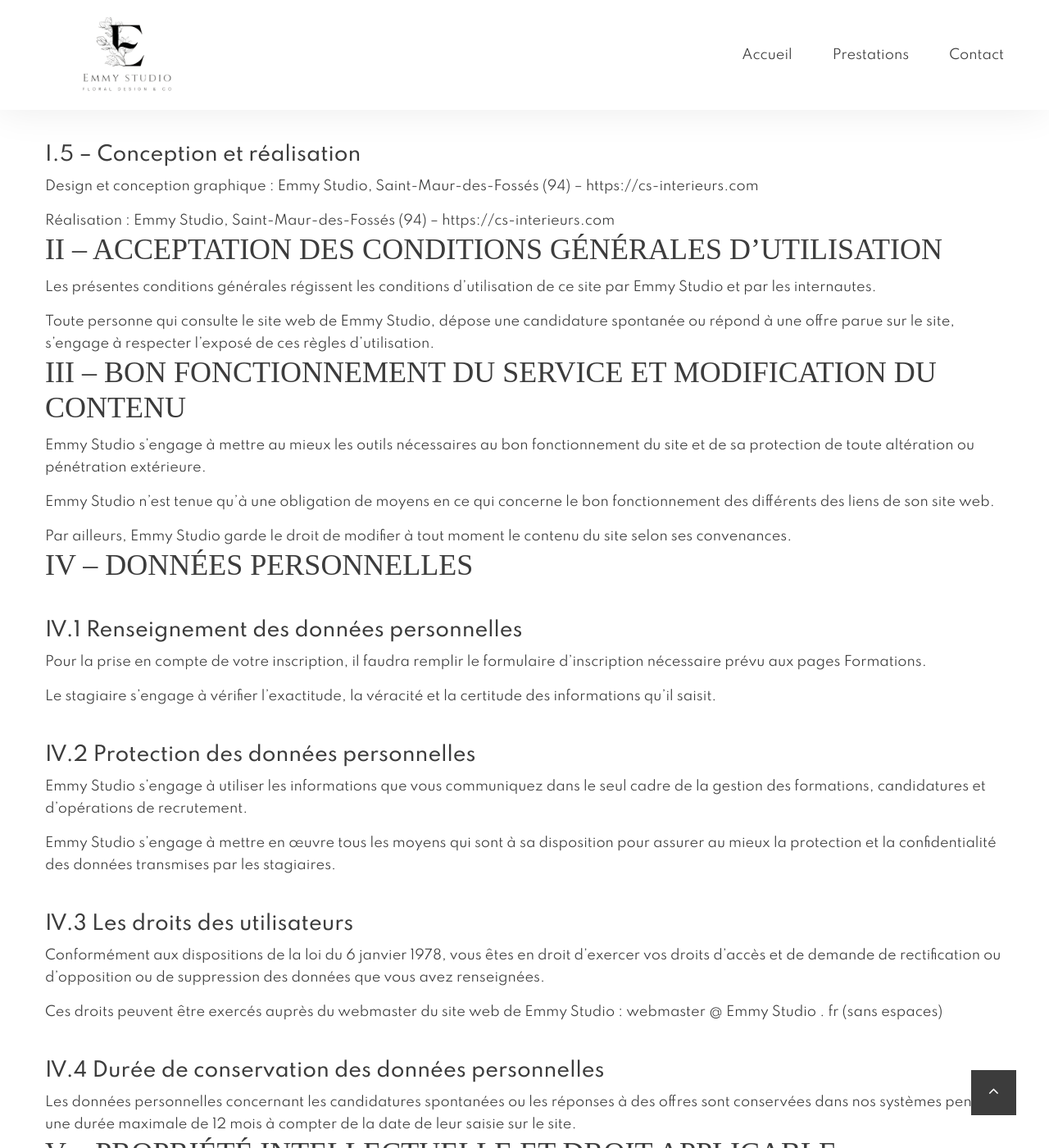
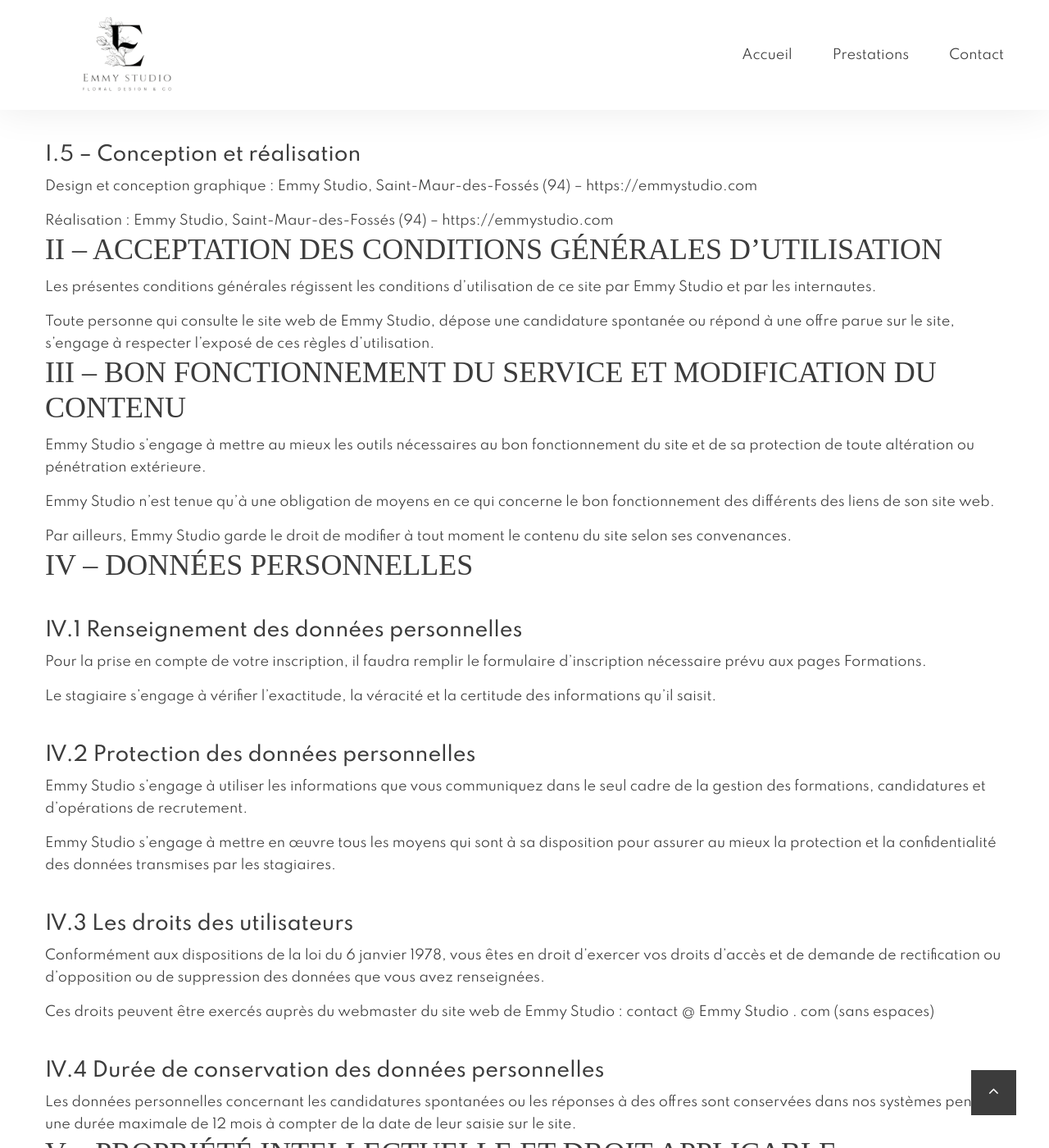
Before and after one commit to csebrien/emmystudio.github.io, a Jekyll site: the page built from fr/legal.markdown, in a window 1280 px wide and 1400 px high, scrolled down 811 px. Shown: the whole window at 82% size. Built offline with Jekyll 4.4.1, drawn with Linux system fonts in a browser that asks for light colours; nearby versions of some CDN libraries; some web fonts are replaced; comment, search, counter and statistics services are not loaded; some of the changed lines change nothing that is shown.

Commit message:
update legal

```diff
--- a/fr/legal.markdown
+++ b/fr/legal.markdown
@@ -56,9 +56,9 @@ last_modified_at : "2024-02-18"
 
 <h4> I.5 – Conception et réalisation</h4>
 
-<p>Design et conception graphique : Emmy Studio, Saint-Maur-des-Fossés (94) – https://cs-interieurs.com</p>
+<p>Design et conception graphique : Emmy Studio, Saint-Maur-des-Fossés (94) – https://emmystudio.com</p>
 
-<p>Réalisation : Emmy Studio, Saint-Maur-des-Fossés (94) – https://cs-interieurs.com</p>
+<p>Réalisation : Emmy Studio, Saint-Maur-des-Fossés (94) – https://emmystudio.com</p>
 
 <h3> II – ACCEPTATION DES CONDITIONS GÉNÉRALES D’UTILISATION</h3>
 
@@ -92,7 +92,7 @@ last_modified_at : "2024-02-18"
 
 <p>Conformément aux dispositions de la loi du 6 janvier 1978, vous êtes en droit d’exercer vos droits d’accès et de demande de rectification ou d’opposition ou de suppression des données que vous avez renseignées.</p>
 
-<p>Ces droits peuvent être exercés auprès du webmaster du site web de Emmy Studio : webmaster @ Emmy Studio . fr (sans espaces)</p>
+<p>Ces droits peuvent être exercés auprès du webmaster du site web de Emmy Studio : contact @ Emmy Studio . com (sans espaces)</p>
 
 <h4> IV.4 Durée de conservation des données personnelles</h4>
 
```
